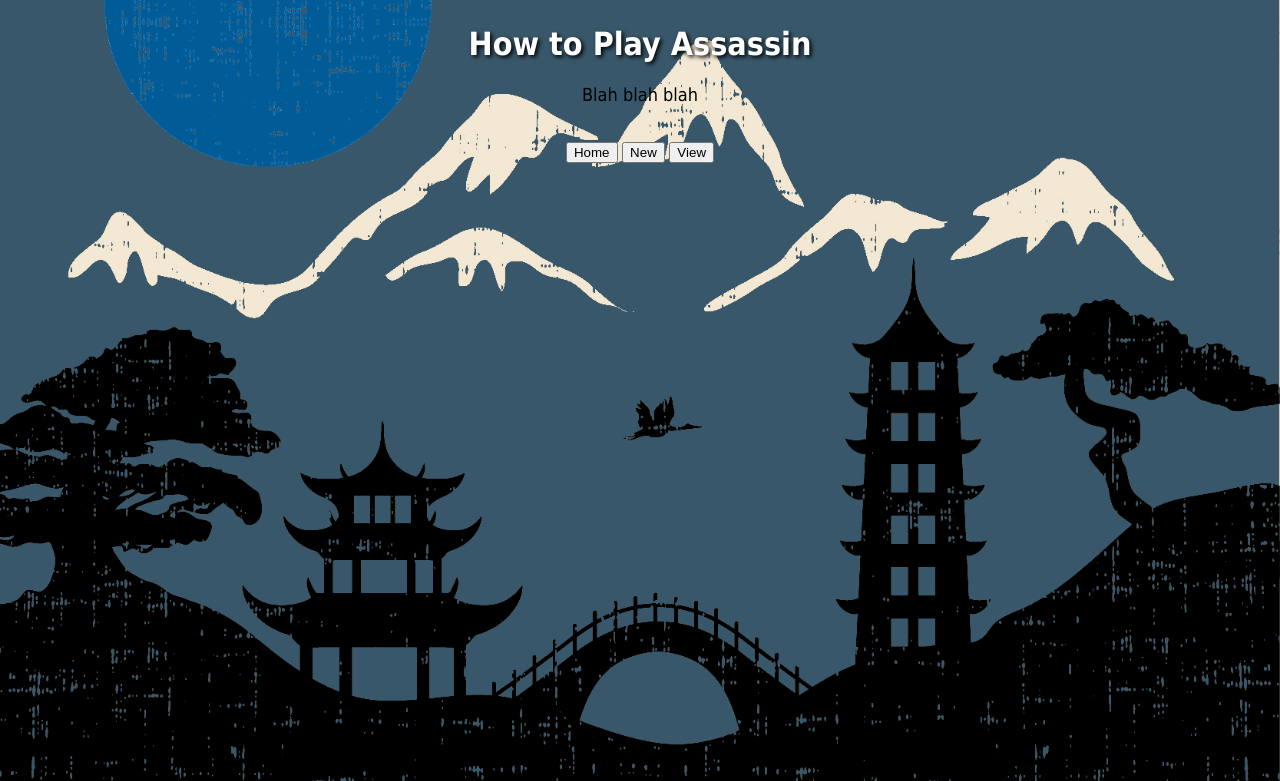
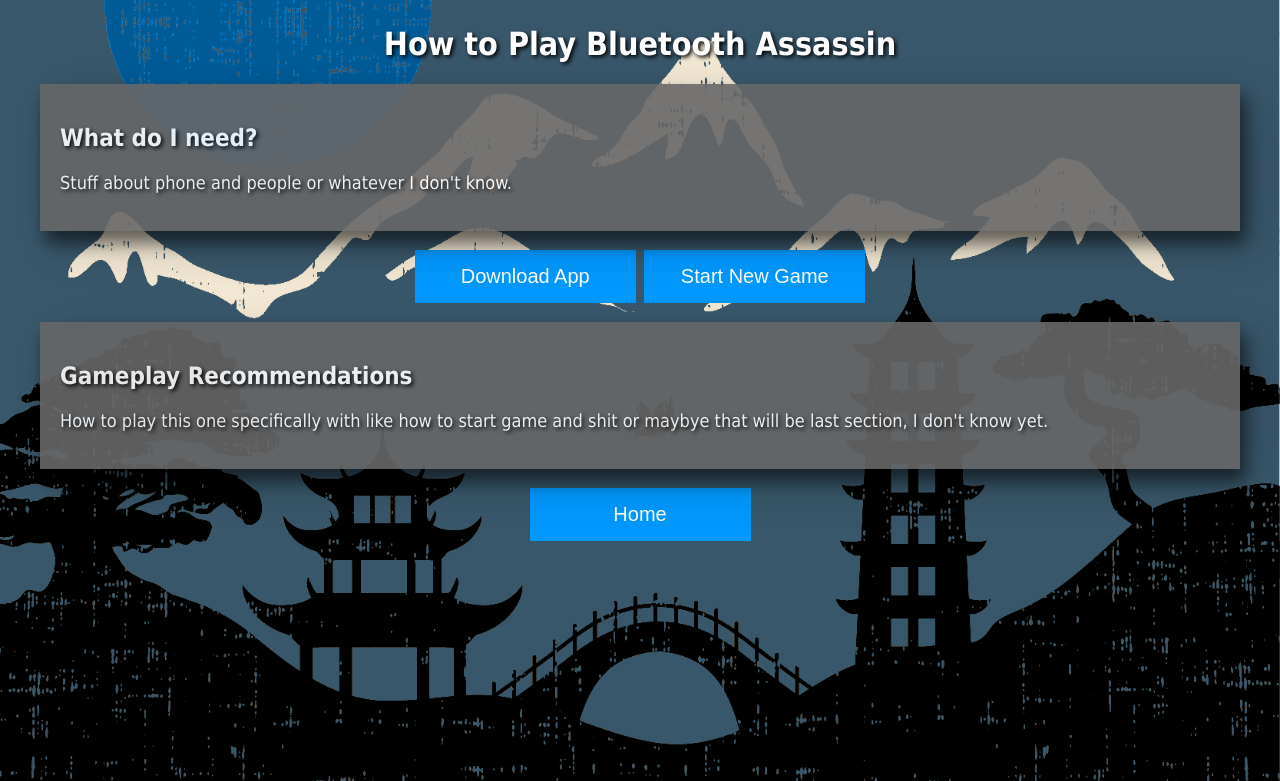
Before and after one commit to minterm/assassin, a Flask app: page /instructions in a window 1280 px wide. Shown: the top 781 px of the page. Run offline with Flask 2, Linux system fonts and the light colour scheme; some libraries are stand-ins or nearby versions.

Commit message:
formatted instructions
still need to add actual instructions in

```diff
--- a/server/templates/instructions.html
+++ b/server/templates/instructions.html
@@ -6,18 +6,23 @@
     <link rel="stylesheet" type="text/css" href="{{ url_for('static', filename='style.css') }}">
     <link rel="icon" href="{{ url_for('static', filename='img/icon_blue.ico') }}" />
 </head>
+
 <body>
-	<!-- ================== Nick, edit from here ================== -->
+    <h1>How to Play Bluetooth Assassin</h1>
+	<div class="boxed">
+		<h2>What do I need?</h2>
+		<p> Stuff about phone and people or whatever I don't know.</p>
+	</div>
 
-    <h1>How to Play Assassin</h1>
-    <p>Blah blah blah</p>
+	<button class="button button2" onclick="alert('This app is not yet in the app store.')">Download App</button>
+	<a href="/new"><button class="button button2">Start New Game</button></a>
 
+	<div class="boxed">
+		<h2>Gameplay Recommendations</h2>
+		<p> How to play this one specifically with like how to start game and shit or maybye that will be last section, I don't know yet.</p>
+	</div>
 
-	<!-- ========================= To here ========================= -->
-    <br>
-    <a href="/"><button>Home</button></a>
-    <a href="/new"><button>New</button></a>
-    <a href="/view"><button>View</button></a>
+	<a href="/home"><button class="button button2">Home</button></a>
 
 </body>
 </html>
```
